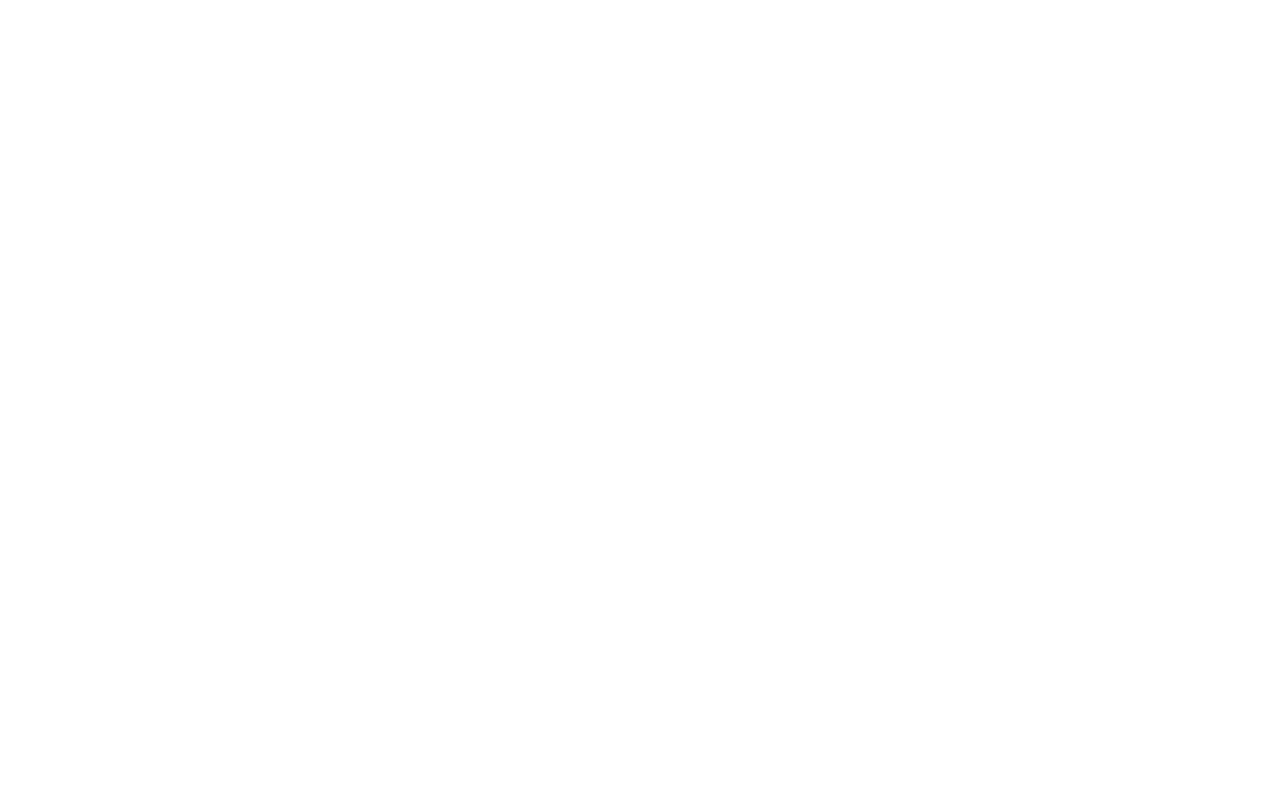
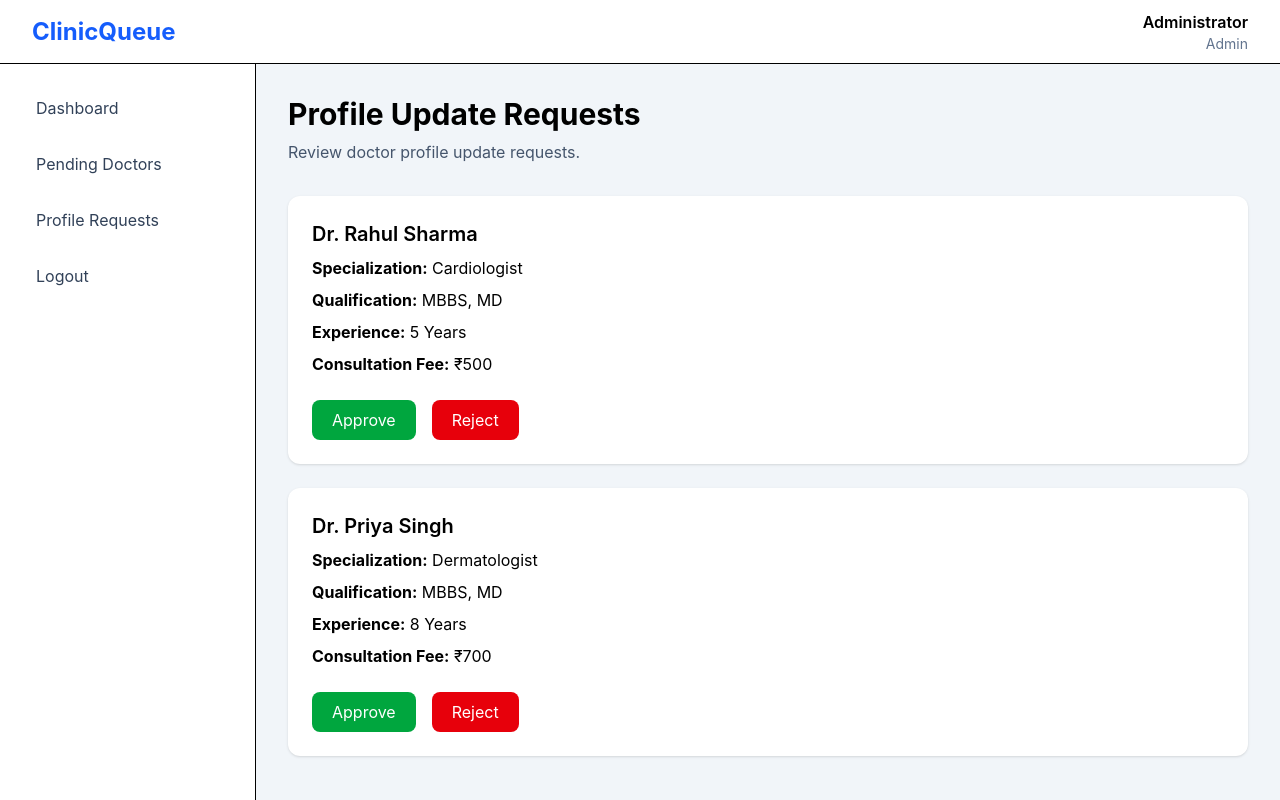
Before and after one commit to thakurankeshkumar/ClinicQueue, a React app in the folder frontend/: page /admin/profile-requests in a window 1280 px wide. Before the commit this address had no page. Built offline with nearby package versions, Linux system fonts and the light colour scheme; the HTML template or start-up script is replaced by a standard one.

Commit message:
Implemented all Admin routes with dummy data

```diff
--- a/frontend/src/App.jsx
+++ b/frontend/src/App.jsx
@@ -16,6 +16,8 @@
 import AppointmentHistory from "./pages/doctor/AppointmentHistory";
 // Admin Routes
 import AdminDashboard from "./pages/admin/Dashboard";
+import PendingDoctors from "./pages/admin/PendingDoctors";
+import ProfileRequests from "./pages/admin/ProfileRequests";
 
 
 function App() {
@@ -36,6 +38,8 @@
       <Route path="/doctor/appointments" element={<AppointmentRequests />} />
       {/* Admin Routes  */}
       <Route path="/admin/dashboard" element={<AdminDashboard />} />
+      <Route path="/admin/doctors" element={<PendingDoctors />} />
+      <Route path="/admin/profile-requests" element={<ProfileRequests />} />
     </Routes>
   );
 }
--- a/frontend/src/pages/admin/PendingDoctors.jsx
+++ b/frontend/src/pages/admin/PendingDoctors.jsx
@@ -0,0 +1,89 @@
+import DashboardLayout from "../../layouts/DashboardLayout";
+
+function PendingDoctors() {
+
+    const menuItems = [
+        { label: "Dashboard", path: "/admin/dashboard" },
+        { label: "Pending Doctors", path: "/admin/doctors" },
+        { label: "Profile Requests", path: "/admin/profile-requests" },
+        { label: "Logout", path: "/login" },
+    ];
+
+    const doctors = [
+        {
+            id: 1,
+            name: "Dr. Rahul Sharma",
+            email: "rahul@gmail.com",
+            gender: "Male"
+        },
+        {
+            id: 2,
+            name: "Dr. Priya Singh",
+            email: "priya@gmail.com",
+            gender: "Female"
+        }
+    ];
+
+    return (
+        <DashboardLayout
+            title="Administrator"
+            role="Admin"
+            menuItems={menuItems}
+        >
+
+            <h1 className="text-3xl font-bold">
+                Pending Doctor Registrations
+            </h1>
+
+            <p className="mt-2 text-slate-600">
+                Review new doctor registration requests.
+            </p>
+
+            <div className="mt-8 space-y-6">
+
+                {doctors.map((doctor) => (
+
+                    <div
+                        key={doctor.id}
+                        className="rounded-xl bg-white p-6 shadow"
+                    >
+
+                        <h2 className="text-xl font-semibold">
+                            {doctor.name}
+                        </h2>
+
+                        <p className="mt-2">
+                            <strong>Email:</strong> {doctor.email}
+                        </p>
+
+                        <p className="mt-2">
+                            <strong>Gender:</strong> {doctor.gender}
+                        </p>
+
+                        <div className="mt-6 flex gap-4">
+
+                            <button
+                                className="rounded-lg bg-green-600 px-5 py-2 text-white hover:bg-green-700"
+                            >
+                                Approve
+                            </button>
+
+                            <button
+                                className="rounded-lg bg-red-600 px-5 py-2 text-white hover:bg-red-700"
+                            >
+                                Reject
+                            </button>
+
+                        </div>
+
+                    </div>
+
+                ))}
+
+            </div>
+
+        </DashboardLayout>
+    );
+}
+
+export default PendingDoctors;
--- a/frontend/src/pages/admin/ProfileRequests.jsx
+++ b/frontend/src/pages/admin/ProfileRequests.jsx
@@ -0,0 +1,101 @@
+import DashboardLayout from "../../layouts/DashboardLayout";
+
+function ProfileRequests() {
+
+    const menuItems = [
+        { label: "Dashboard", path: "/admin/dashboard" },
+        { label: "Pending Doctors", path: "/admin/doctors" },
+        { label: "Profile Requests", path: "/admin/profile-requests" },
+        { label: "Logout", path: "/login" },
+    ];
+
+    const requests = [
+        {
+            id: 1,
+            name: "Dr. Rahul Sharma",
+            specialization: "Cardiologist",
+            qualification: "MBBS, MD",
+            experience: 5,
+            consultationFee: 500
+        },
+        {
+            id: 2,
+            name: "Dr. Priya Singh",
+            specialization: "Dermatologist",
+            qualification: "MBBS, MD",
+            experience: 8,
+            consultationFee: 700
+        }
+    ];
+
+    return (
+        <DashboardLayout
+            title="Administrator"
+            role="Admin"
+            menuItems={menuItems}
+        >
+
+            <h1 className="text-3xl font-bold">
+                Profile Update Requests
+            </h1>
+
+            <p className="mt-2 text-slate-600">
+                Review doctor profile update requests.
+            </p>
+
+            <div className="mt-8 space-y-6">
+
+                {requests.map((request) => (
+
+                    <div
+                        key={request.id}
+                        className="rounded-xl bg-white p-6 shadow"
+                    >
+
+                        <h2 className="text-xl font-semibold">
+                            {request.name}
+                        </h2>
+
+                        <p className="mt-2">
+                            <strong>Specialization:</strong> {request.specialization}
+                        </p>
+
+                        <p className="mt-2">
+                            <strong>Qualification:</strong> {request.qualification}
+                        </p>
+
+                        <p className="mt-2">
+                            <strong>Experience:</strong> {request.experience} Years
+                        </p>
+
+                        <p className="mt-2">
+                            <strong>Consultation Fee:</strong> ₹{request.consultationFee}
+                        </p>
+
+                        <div className="mt-6 flex gap-4">
+
+                            <button
+                                className="rounded-lg bg-green-600 px-5 py-2 text-white hover:bg-green-700"
+                            >
+                                Approve
+                            </button>
+
+                            <button
+                                className="rounded-lg bg-red-600 px-5 py-2 text-white hover:bg-red-700"
+                            >
+                                Reject
+                            </button>
+
+                        </div>
+
+                    </div>
+
+                ))}
+
+            </div>
+
+        </DashboardLayout>
+    );
+}
+
+export default ProfileRequests;
```
